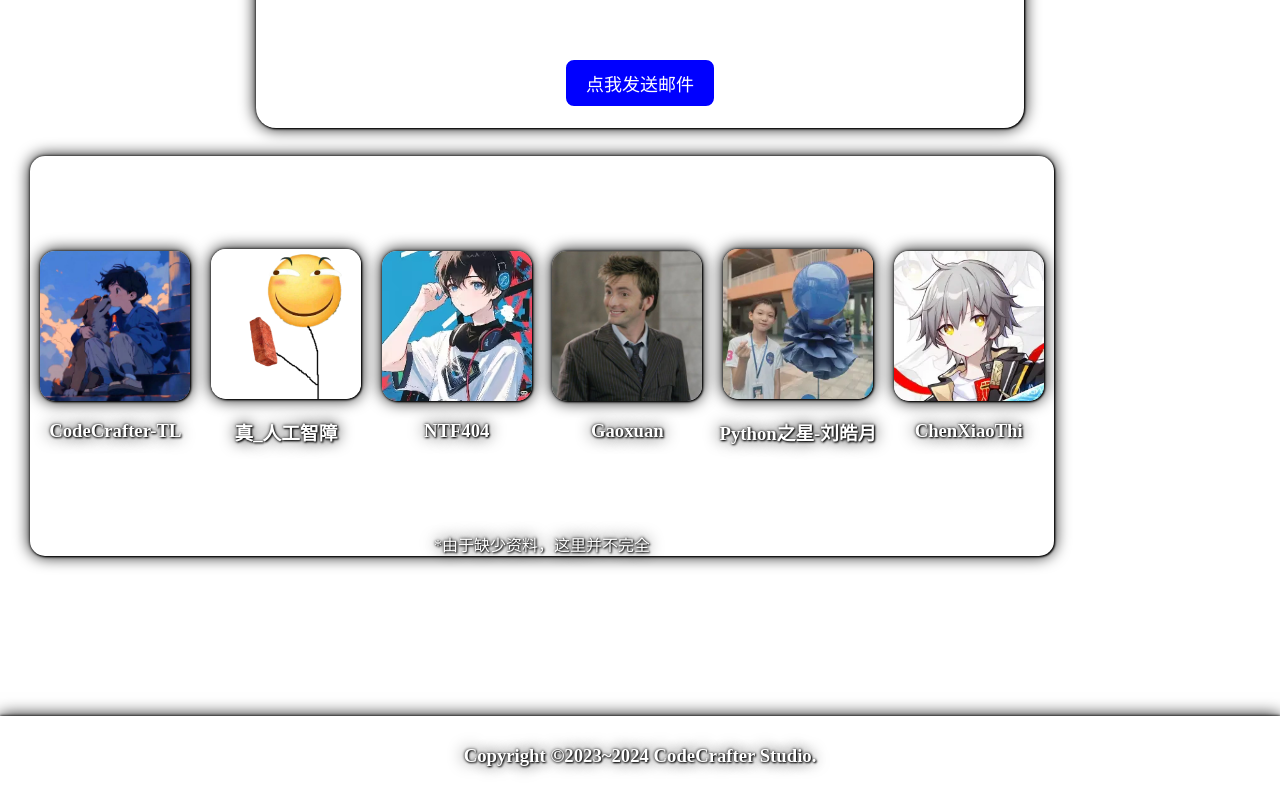
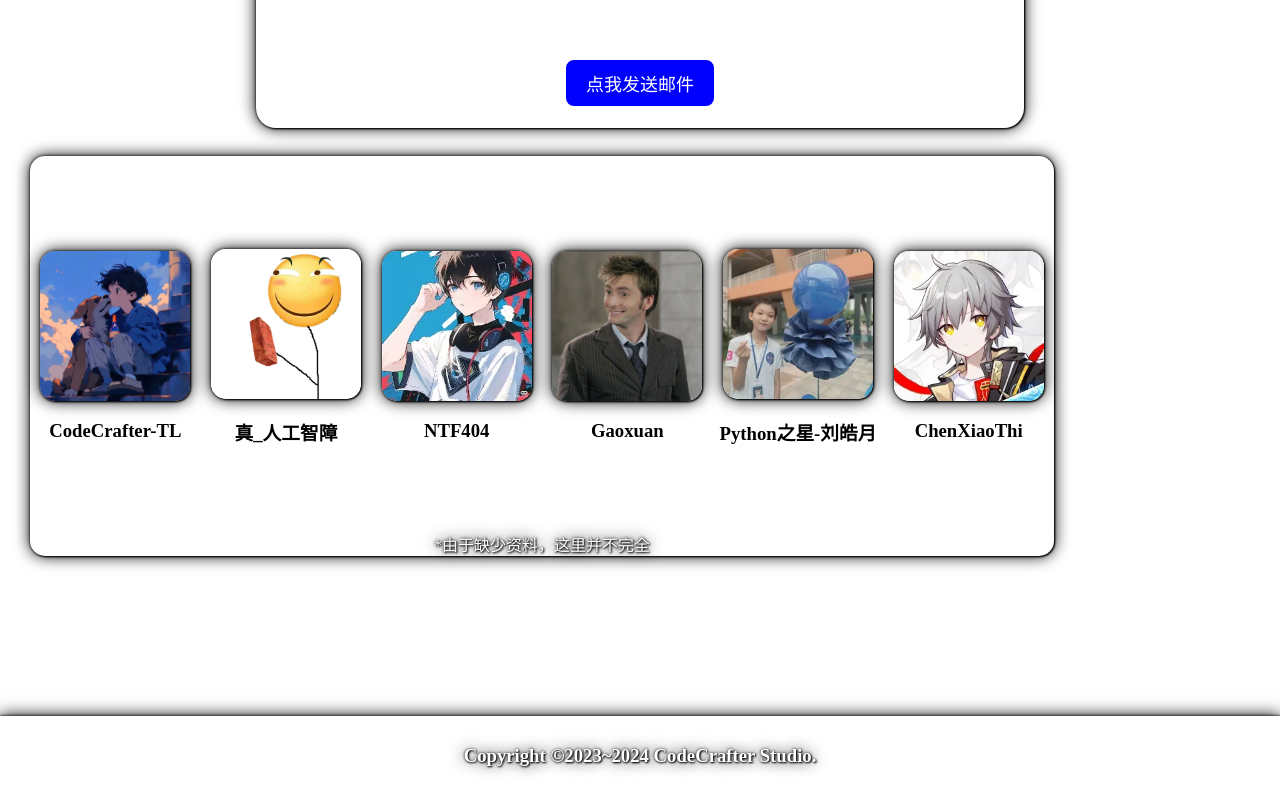
Before and after one commit to CodeCrafter-TL/CodeCrafter.github.io, a plain HTML site: page home/index.html in a window 1280 px wide. Shown: the part 1124-1922 px from the top of the page. Drawn offline with Linux system fonts and the light colour scheme.

Commit message:
Add files via upload

```diff
--- a/css/style.css
+++ b/css/style.css
@@ -253,9 +253,9 @@
   justify-content: center;
   align-items: center;
   text-align: center;
-  color: white;
+  color: black;
   width: 200px;
-  text-shadow: 1px 1px 2px black, 0 0 1em black, 0 0 0.2em black;
+  /* text-shadow: 1px 1px 2px black, 0 0 1em black, 0 0 0.2em black; */
 }
 
 .githubs img.profile-img {
--- a/js/js.js
+++ b/js/js.js
@@ -1,13 +1,16 @@
-function showPopup() {
-    var popup = document.getElementById("popup");
-    popup.style.display = "block";
-    popup.classList.remove("hide");
-}
+document.addEventListener("DOMContentLoaded", function() {
+    const observer = new IntersectionObserver(entries => {
+        entries.forEach(entry => {
+            if (entry.isIntersecting && entry.intersectionRatio > 0.35) {
+                // 当元素超过35%可见时，添加动画效果
+                entry.target.style.opacity = 1; // 设置透明度为1使其完全可见
+                entry.target.style.transform = "translateX(0)"; // 移动到最终位置
+                entry.target.style.transition = "all 0.6s ease-in-out"; // 添加过渡效果
+            }
+        });
+    }, {threshold: [0, 0.35, 1]}); // 使用多个阈值以确保在达到35%时触发
 
-function closePopup() {
-    var popup = document.getElementById("popup");
-    popup.classList.add("hide");
-    setTimeout(function(){
-        popup.style.display = "none";
-    }, 300);
-}
+    // 监听 .githubs 元素
+    const githubsElement = document.querySelector('.githubs');
+    observer.observe(githubsElement);
+});
```
